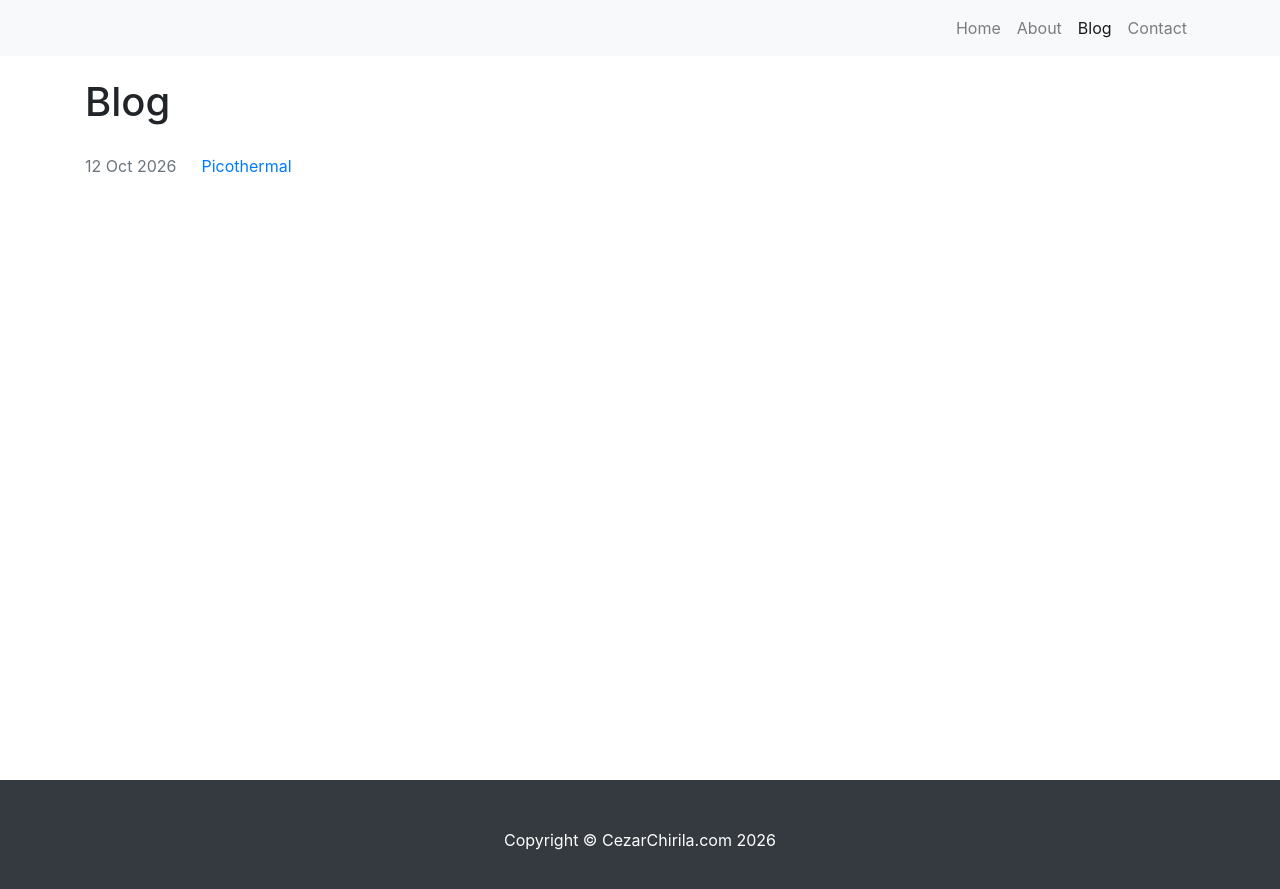
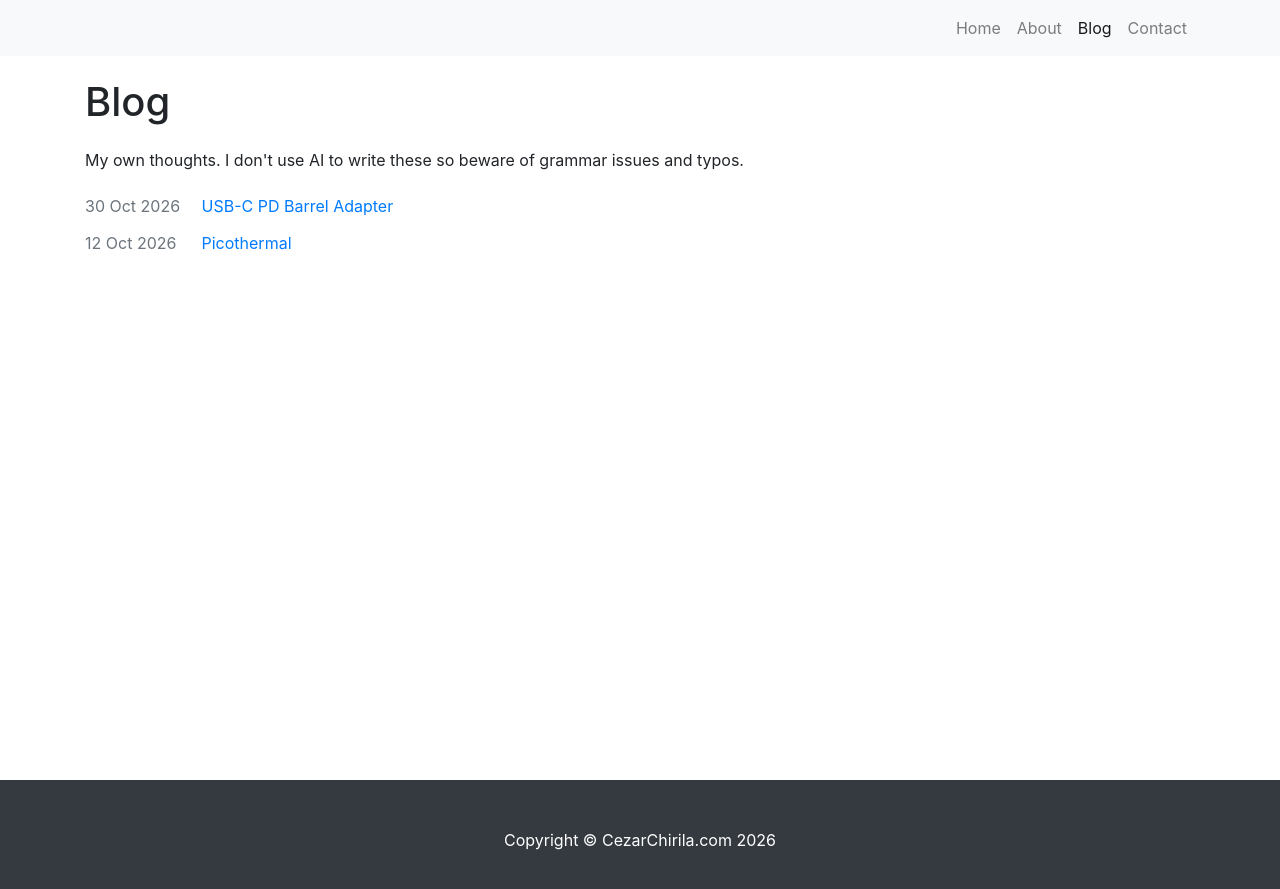
Before and after one commit to icamaster/icamaster.github.io, a Jekyll site: the page built from blog.html, in a window 1280 px wide. Shown: the top 889 px of the page. Built offline with Jekyll 4.4.1, drawn with Linux system fonts in a browser that asks for light colours.

Commit message:
add usbpd-barrel

```diff
--- a/_data/homepage.yml
+++ b/_data/homepage.yml
@@ -78,6 +78,8 @@
   blurb: >-
     The mighty soldering iron. If you need one, want one, or just love to build stuff, then this project is for you.
 
+- post: usbpd-barrel
+
 - url: https://www.allaboutcircuits.com/technical-articles/driving-led-arrays-with-an-arduino/
   title: "Driving LED arrays with a microcontroller"
   image: /images/LEDarray.jpg
--- a/blog.html
+++ b/blog.html
@@ -14,6 +14,7 @@ description: Articles and project write-ups by Cezar Chirila.
   <p>Nothing here yet. Older articles live on my
     <a target="_blank" href="https://cezarchirila.wordpress.com/">previous blog</a>.</p>
   {%- else %}
+  <p>My own thoughts. I don't use AI to write these so beware of grammar issues and typos. </p>
   {%- assign posts_by_year = site.posts | group_by_exp: "post", "post.date | date: '%Y'" %}
   {%- for year in posts_by_year %}
   <ul class="archive-list">
--- a/css/3-col-portfolio.css
+++ b/css/3-col-portfolio.css
@@ -96,6 +96,42 @@ body {
 .post-content figcaption,
 figcaption {
   text-align: center;
+}
+
+.post-figure {
+  margin: 0;
+}
+
+.figure-row {
+  display: flex;
+  gap: 1rem;
+  align-items: flex-start;
+  margin-bottom: 1.5rem;
+}
+
+.figure-row > .post-figure {
+  flex: 1 1 0;
+  min-width: 0;
+}
+
+.figure-row > br {
+  display: none;
+}
+
+.figure-row img {
+  width: 100% !important;
+  max-width: 100%;
+}
+
+@media (max-width: 575px) {
+  .figure-row {
+    flex-direction: column;
+  }
+
+  .post-content img {
+    width: 100% !important;
+    max-width: 100%;
+  }
 }
 
 .post-meta {
```
Also changed, not shown: _includes/figure.html (+7 -1 lines), _posts/2026-10-12-picothermal.md (+4 -7 lines), _posts/2026-10-30-usbpd-barrel.md (added, +50 -0 lines), images/USBPD_BARREL/usbpd-barrel-assembly-bot.JPG (added), images/USBPD_BARREL/usbpd-barrel-assembly-top.JPG (added), images/USBPD_BARREL/usbpd-barrel-in-use.jpg (added).
